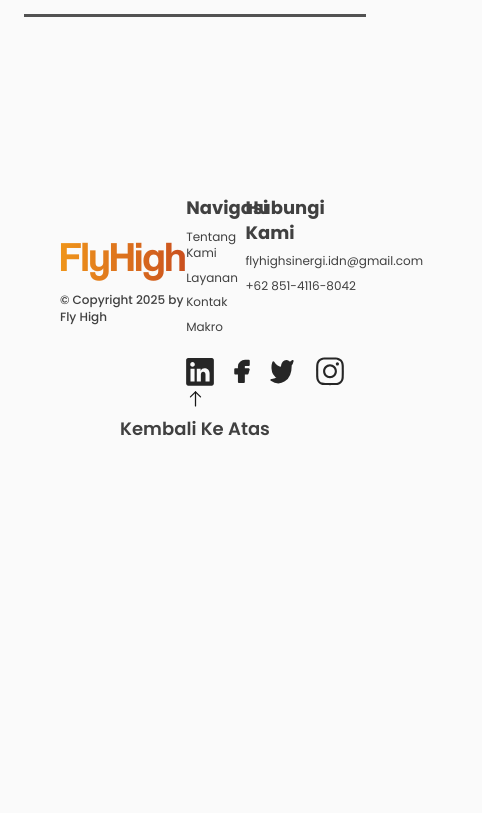
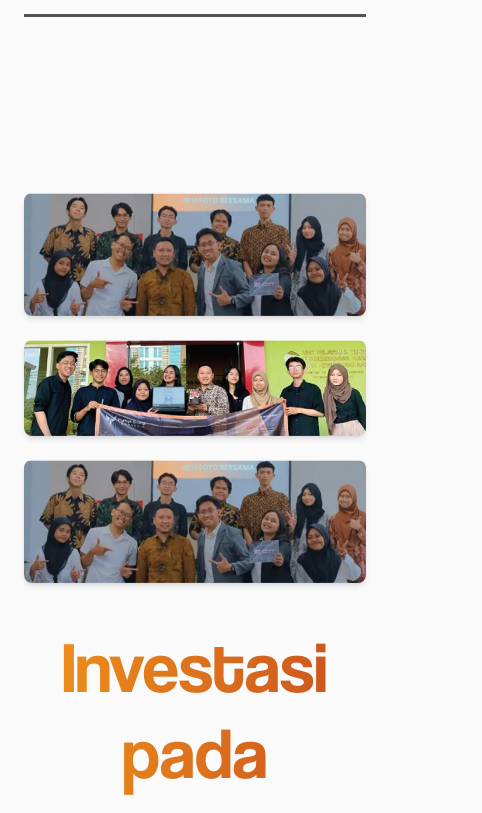
Before and after one commit to FlyHigh404/company-profile, a Next.js app: page / in a window 390 px wide. Shown: the part 2600-3413 px from the top of the page, 482 px wide, since content can reach past the window. Before the commit the page ends 3042 px from the top, so only its background shows below. Built offline with nearby package versions, Linux system fonts and the light colour scheme.

Commit message:
fix(career):responsive

```diff
--- a/src/app/(home)/page.js
+++ b/src/app/(home)/page.js
@@ -1,11 +1,13 @@
 import Footer from "@/components/shared/Footer";
 import HeroSection from "@/components/home/hero-section";
 import AboutSection from "@/components/home/about-section";
+import CareerSection from "@/components/home/career-section";
 export default function Home() {
 	return (
 		<main>
 			<HeroSection />
 			<AboutSection />
+			<CareerSection />
 			<Footer />
 		</main>
 	);
--- a/src/components/home/career-section/index.jsx
+++ b/src/components/home/career-section/index.jsx
@@ -2,7 +2,7 @@ import Image from 'next/image';
 
 export default function CareerSection() {
   return (
-    <section className="px-6 md:px-10 lg:px-20 py-16">
+    <section id="career" className="px-6 md:px-10 lg:px-20 py-16">
       <div className="flex flex-col md:flex-row gap-10 items-center">
         {/* Bagian Gambar */}
         <div className="flex flex-col gap-6 md:w-1/2 w-full">
@@ -16,8 +16,8 @@ export default function CareerSection() {
           <Image
             src="/images/image 3.png"
             alt="Gambar 2"
-            width={588}
-            height={210}
+            width={586}
+            height={164}
             className="rounded-lg shadow-md w-full object-cover"
           />
           <Image
@@ -35,7 +35,7 @@ export default function CareerSection() {
             Investasi pada Pengembangan Talenta
           </h1>
 
-          <p className="text-neutral-700 leading-relaxed">
+          <p className="text-neutral-700 leading-relaxed typo-b-md">
             Bersama FlyHigh, wujudkan potensi terbaikmu! Kami menghadirkan <strong>MAKRO (Magang Kreatif dan Progresif)</strong>,
             program akselerasi talenta digital yang memberikan pengalaman nyata di industri teknologi untuk membentuk SDM unggul.
             FlyHigh juga membuka berbagai lowongan kerja bagi Anda yang siap bertumbuh dan berkontribusi dalam membangun inovasi masa depan.
```
